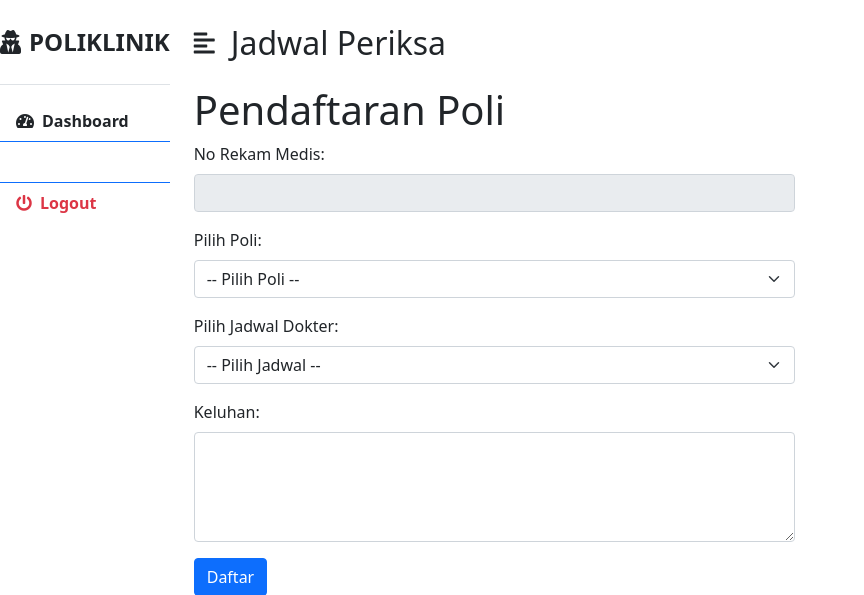
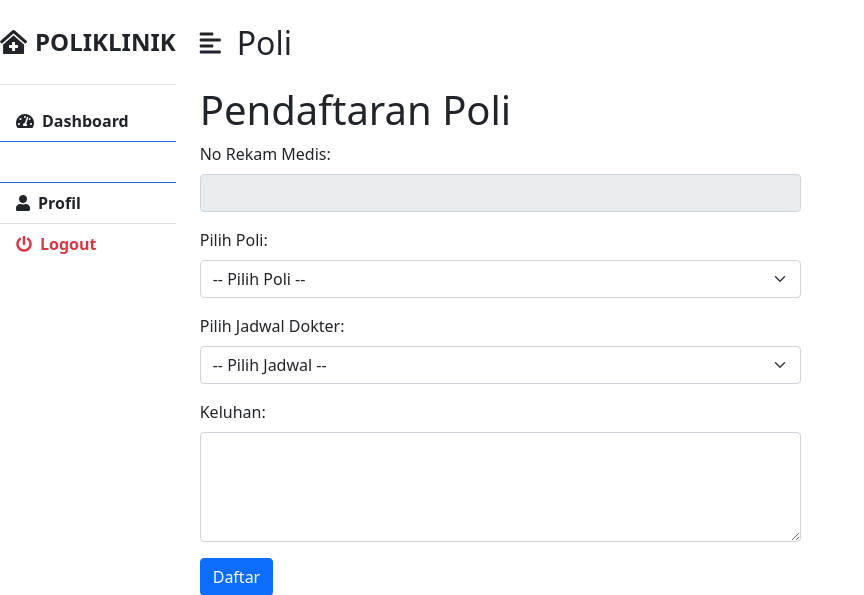
Before and after one commit to bowadylan/poliklinik-2, a PHP site: page /pasien_poli.php in a window 1280 px wide. Shown: the top 595 px of the page, without its empty margins (0-864 px from the left). Run offline with PHP 8.4, Linux system fonts and the light colour scheme; the visitor is signed in with stand-in values (Sample User, id 1); data comes from the database, SQL or seed files in the repository; data that the repository does not hold is empty.

Commit message:
Update pasien_poli.php

```diff
--- a/pasien_poli.php
+++ b/pasien_poli.php
@@ -82,14 +82,17 @@
         <!-- Sidebar -->
         <div class="bg-white" id="sidebar-wrapper">
             <div class="sidebar-heading text-center py-4 primary-text fs-4 fw-bold text-uppercase border-bottom">
-                <i class="fas fa-user-secret me-2"></i>POLIKLINIK
+                <i class="fas fa-clinic-medical me-2"></i>POLIKLINIK
             </div>
             <div class="list-group list-group-flush my-3">
                 <a href="pasien_dashboard.php" class="list-group-item list-group-item-action bg-transparent second-text fw-bold">
                     <i class="fas fa-tachometer-alt me-2"></i>Dashboard
                 </a>
                 <a href="pasien_poli.php" class="list-group-item list-group-item-action bg-transparent second-text active">
-                    <i class="fas fa-paperclip me-2"></i>Poli
+                    <i class="fas fa-hospital me-2"></i>Poli
+                </a>
+                <a href="pasien_profil.php" class="list-group-item list-group-item-action bg-transparent second-text fw-bold">
+                        <i class="fas fa-user me-2"></i>Profil
                 </a>
                 <a href="logout.php" class="list-group-item list-group-item-action bg-transparent text-danger fw-bold">
                     <i class="fas fa-power-off me-2"></i>Logout
@@ -102,7 +105,7 @@
             <nav class="navbar navbar-expand-lg navbar-light bg-transparent py-4 px-4">
                 <div class="d-flex align-items-center">
                     <i class="fas fa-align-left primary-text fs-4 me-3" id="menu-toggle"></i>
-                    <h2 class="fs-2 m-0">Jadwal Periksa</h2>
+                    <h2 class="fs-2 m-0">Poli</h2>
                 </div>
             </nav>
 
```
